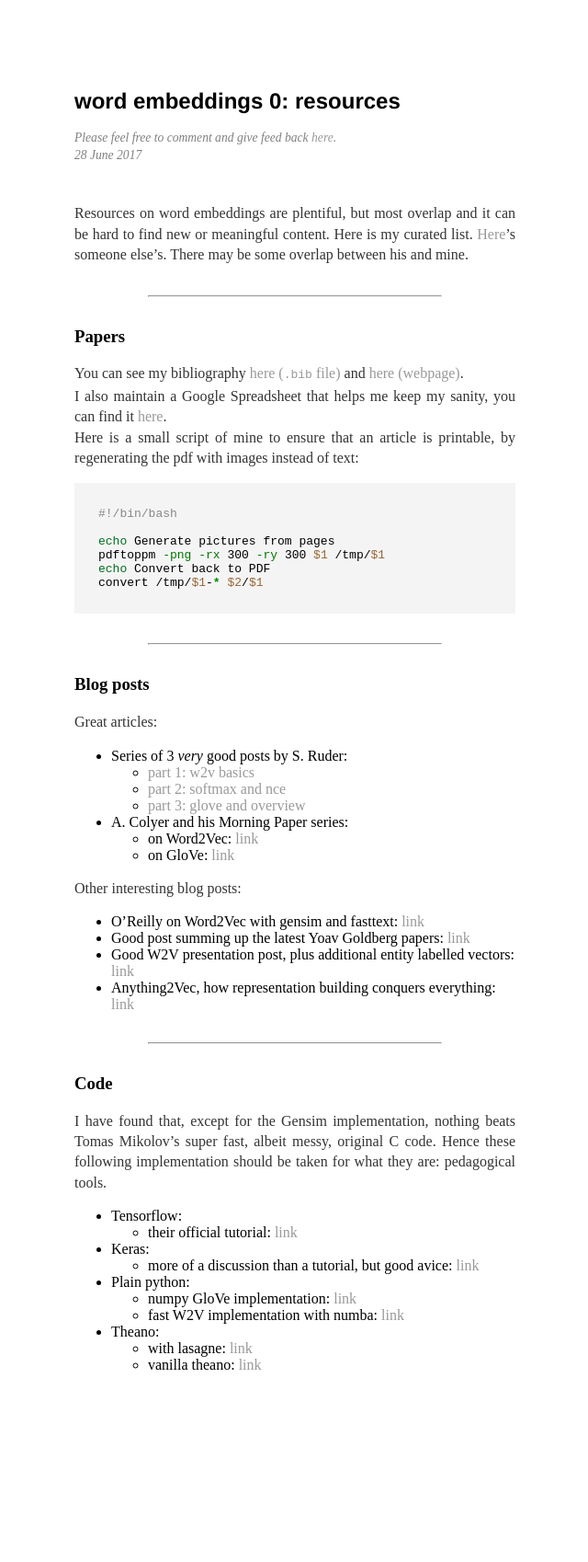
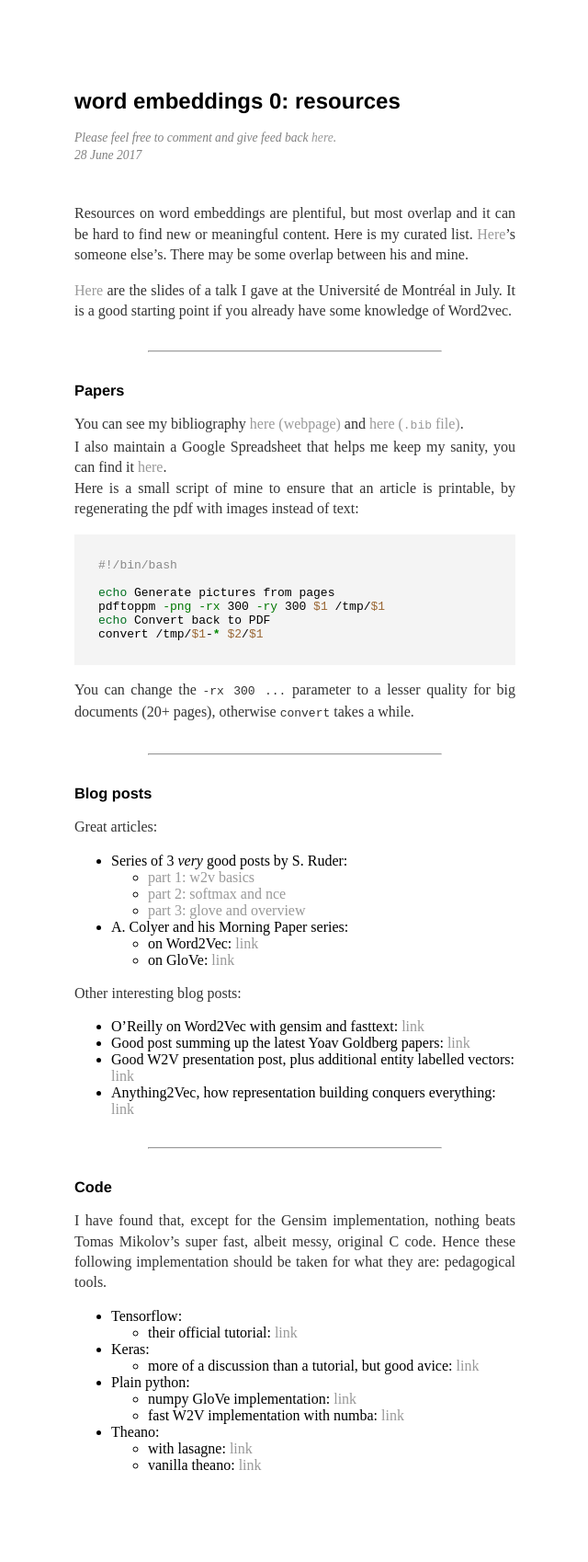
Before and after one commit to theo-m/theo-m.github.io, a Jekyll site: the page built from _posts/2017-06-28-we1.md, in a window 1280 px wide. Shown: the whole page at 92% size, without its empty margins (319-959 px from the left). Built offline with Jekyll 4.4.1, drawn with Linux system fonts in a browser that asks for light colours; before the commit the page ends 1589 px from its top, so only the background shows below that.

Commit message:
Add talk slides

````diff
--- a/_posts/2017-06-28-we1.md
+++ b/_posts/2017-06-28-we1.md
@@ -6,11 +6,13 @@ date: 2017-06-28
 
 Resources on word embeddings are plentiful, but most overlap and it can be hard to find new or meaningful content. Here is my curated list. [Here](https://github.com/Hironsan/awesome-embedding-models)'s someone else's. There may be some overlap between his and mine.
 
+[Here](/files/presentation-udem.pdf) are the slides of a talk I gave at the Université de Montréal in July. It is a good starting point if you already have some knowledge of Word2vec.
+
 ---
-### Papers
+## Papers
 
 
-You can see my bibliography [here (`.bib` file)](/files/refs.bib) and [here (webpage)](/bib.html).
+You can see my bibliography [here (webpage)](/bib.html) and [here (`.bib` file)](/files/refs.bib).
 I also maintain a Google Spreadsheet that helps me keep my sanity, you can find it [here](https://docs.google.com/spreadsheets/d/1UR2J7MvkZ5xuGmp7l0F6hMJoEWjWhYsC0JCCWnUfZe4/edit?usp=sharing).
 Here is a small script of mine to ensure that an article is printable, by regenerating the pdf with images instead of text:
 
@@ -22,9 +24,10 @@ pdftoppm -png -rx 300 -ry 300 $1 /tmp/$1
 echo Convert back to PDF
 convert /tmp/$1-* $2/$1
 ```
+You can change the `-rx 300 ...` parameter to a lesser quality for big documents (20+ pages), otherwise `convert` takes a while.
 
 ---
-### Blog posts
+## Blog posts
 
 Great articles:
 
@@ -45,7 +48,7 @@ Other interesting blog posts:
 
 
 ---
-### Code
+## Code
 
 I have found that, except for the Gensim implementation, nothing beats Tomas Mikolov's super fast, albeit messy, original C code. Hence these following implementation should be taken for what they are: pedagogical tools.
 
````
Also changed, not shown: 1 other file.
